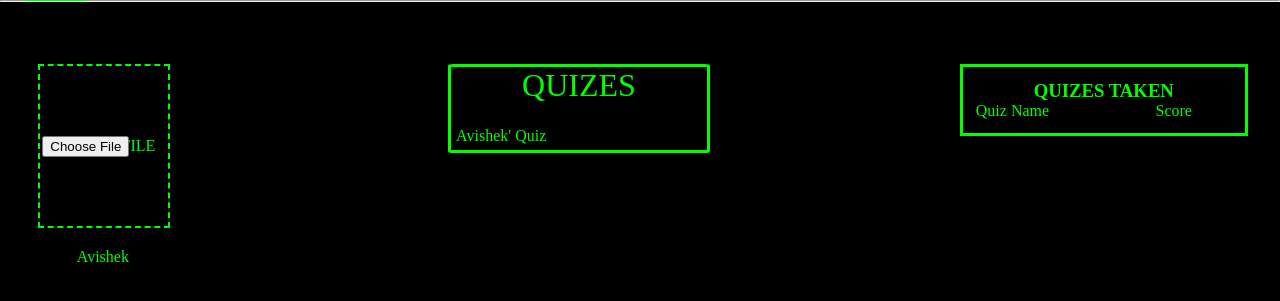
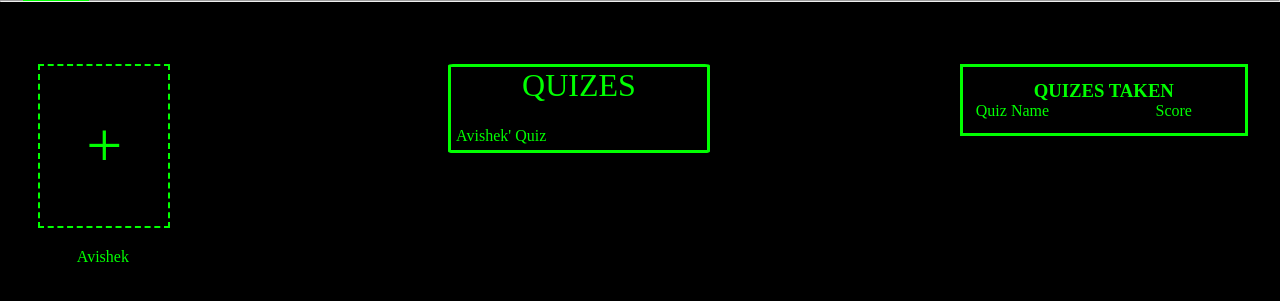
Before and after one commit to Avishek-NITT/QUIZZHUB_DELTA_T3, a Flask app: page /profile/my_profile in a window 1280 px wide. Shown: the part 56-357 px from the top of the page. Run offline with Flask 3, Linux system fonts and the light colour scheme; a user stored in the database is signed in.

Commit message:
Added button for profile picture, not working yet

```diff
--- a/website/static/styles/profile.css
+++ b/website/static/styles/profile.css
@@ -70,6 +70,7 @@ ul {
   position: absolute;
   left: 3%;
   top: 15%;
+  overflow: hidden;
     width: 10vw;
     height: 20vh;
     border: 2px dashed rgb(0, 255, 0);
@@ -96,13 +97,17 @@ ul {
   }
 
   #file-input{
-    height: fit-content;
-    width: fit-content;
-    color: transparent;
+    height: 20vh;
+    opacity: 0;
+  }
+  #upload_plus_sign{
     position: absolute;
-    left: 1.5%;
+    pointer-events: none;
+    font-size: 4em;
+    color: rgb(0, 255, 0);
+
   }
 
   #upload_btn{
-    font-size: 1em;
+    opacity: 0;
   }
--- a/website/templates/profile.html
+++ b/website/templates/profile.html
@@ -17,10 +17,12 @@
 
 
  <div class="upload-container">
-    <input type="file" id="file-input" name="profile_pic">
-    <label for="file" id="upload_btn"> CHOOSE FILE</label>
 
-
+    <button id="upload_btn">
+        <input type="file" id="file-input" name="profile_pic">
+    </button>
+    <span id="upload_plus_sign"> +</span>
+    <!-- <label for="file" id="upload_btn"> CHOOSE FILE</label> -->
   </div>
 
   {%if user.first_name%}
```
